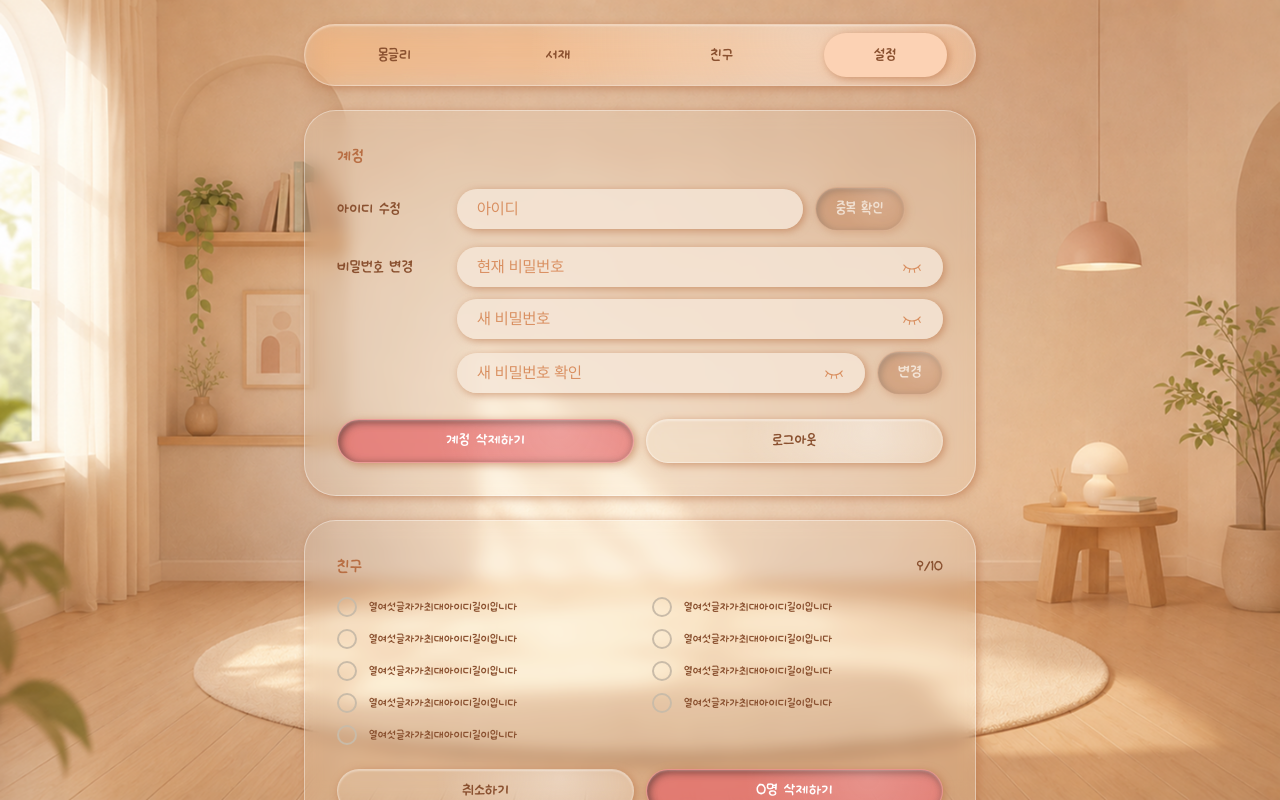
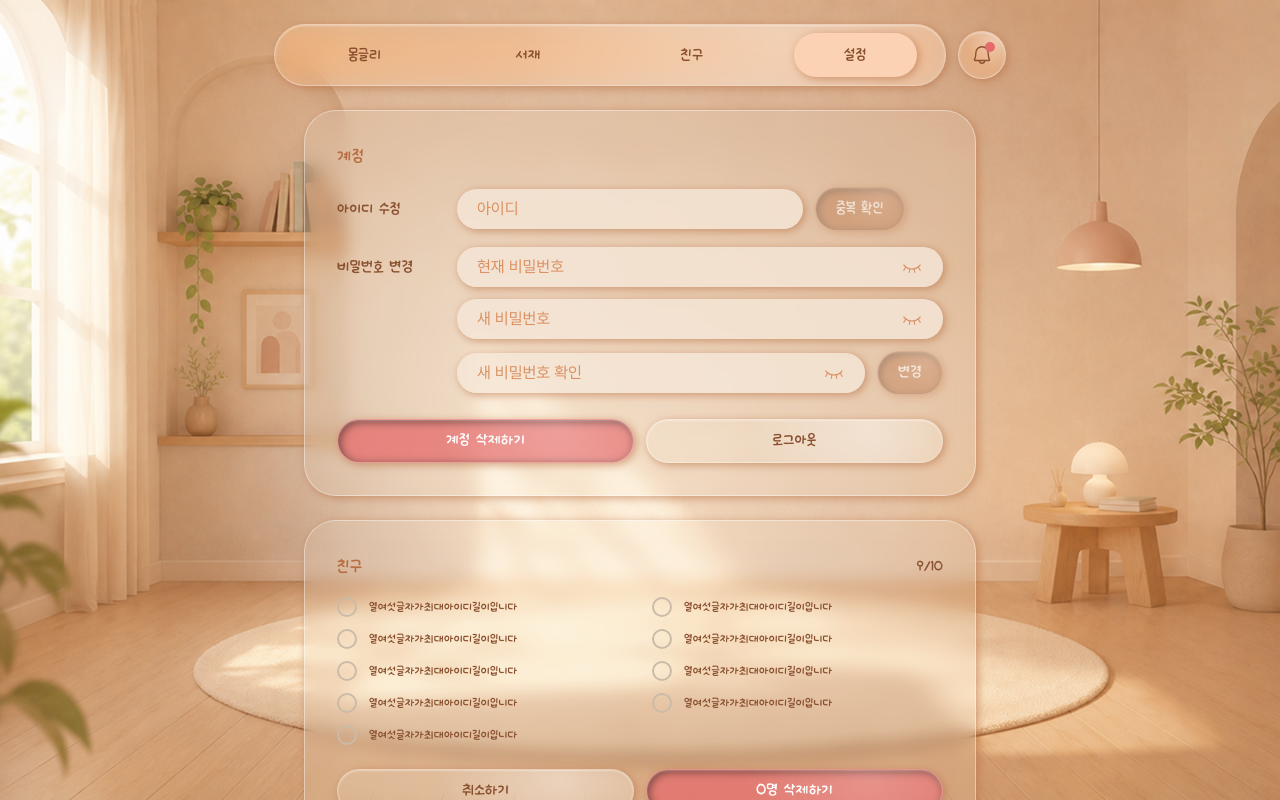
Before and after one commit to jhj04/Mongly, a Next.js app: page /settings in a window 1280 px wide. Built offline with nearby package versions, Linux system fonts and the light colour scheme; no server answers.

Commit message:
[FEAT] 알림 벨 + 친구 요청 목록 추가

```diff
--- /dev/null
+++ b/src/components/common/FriendRequestModal.tsx
@@ -0,0 +1,59 @@
+"use client";
+
+import { PiX } from "react-icons/pi";
+import { glassSurface } from "@/lib/styles";
+import Button from "./Button";
+import Portal from "./Portal";
+import type { FriendRequest } from "@/hooks/useFriendRequests";
+
+interface FriendRequestModalProps {
+  requests: FriendRequest[];
+  onAccept: (id: string) => void;
+  onReject: (id: string) => void;
+  onClose: () => void;
+}
+
+export default function FriendRequestModal({
+  requests,
+  onAccept,
+  onReject,
+  onClose,
+}: FriendRequestModalProps) {
+  return (
+    <Portal>
+      <div className="fixed inset-0 z-50 flex items-center justify-center bg-black/40 px-6">
+        <div className={`w-full max-w-md rounded-[2rem] px-8 py-10 bg-secondary/10 text-primary-900 ${glassSurface}`}>
+          <button
+            type="button"
+            onClick={onClose}
+            aria-label="닫기"
+            className="absolute right-6 top-6 z-10 text-primary-900"
+          >
+            <PiX size={22} />
+          </button>
+
+          <h2 className="relative z-10 text-center font-point text-2xl text-primary-800">친구 요청</h2>
+          <p className="relative z-10 mt-3 text-center text-sm text-primary-900">
+            팔로우 요청이 도착했어요. 확인하거나 삭제해 주세요.
+          </p>
+
+          <div className="relative z-10 mt-10 flex flex-col gap-5">
+            {requests.length === 0 ? (
+              <p className="text-center text-sm text-primary-900/70">받은 요청이 없어요</p>
+            ) : (
+              requests.map((request) => (
+                <div key={request.id} className="flex items-center justify-between gap-3">
+                  <span className="truncate text-base text-primary-900">{request.loginId}</span>
+                  <div className="flex flex-shrink-0 gap-2">
+                    <Button label="확인" variant="filled" size="sm" onClick={() => onAccept(request.id)} />
+                    <Button label="삭제" variant="outlined" size="sm" onClick={() => onReject(request.id)} />
+                  </div>
+                </div>
+              ))
+            )}
+          </div>
+        </div>
+      </div>
+    </Portal>
+  );
+}
--- a/src/components/common/Header.tsx
+++ b/src/components/common/Header.tsx
@@ -3,6 +3,7 @@
 import Link from "next/link";
 import { usePathname } from "next/navigation";
 import { glassSurface } from "@/lib/styles";
+import NotificationBell from "./NotificationBell";
 
 const navItems = [
   { label: "몽글리", href: "/home" },
@@ -15,15 +16,15 @@ export default function Header() {
   const pathname = usePathname();
 
   return (
-    <header className="w-full flex justify-center px-6 pt-6">
+    <header className="w-full flex items-center justify-center gap-3 px-6 pt-6">
       <nav
-        className={`${glassSurface} flex w-full max-w-2xl items-center rounded-full px-2 py-2 bg-secondary/20`}
+        className={`${glassSurface} flex flex-1 max-w-2xl items-center rounded-full px-2 py-2 bg-secondary/20`}
       >
         {navItems.map((item) => (
           <Link
             key={item.label}
             href={item.href}
-            className={`relative z-10 flex-1 py-2 mx-5 text-center rounded-full text-md transition-all font-point ${
+            className={`relative z-10 flex-1 py-2 mx-2 sm:mx-5 text-center rounded-full text-md transition-all font-point ${
               pathname === item.href
                 ? "bg-primary text-primary-900 text-lg shadow-drop"
                 : "text-primary-900 text-lg"
@@ -33,6 +34,8 @@ export default function Header() {
           </Link>
         ))}
       </nav>
+
+      <NotificationBell />
     </header>
   );
 }
--- /dev/null
+++ b/src/components/common/NotificationBell.tsx
@@ -0,0 +1,40 @@
+"use client";
+
+import { useState } from "react";
+import { PiBell } from "react-icons/pi";
+import { glassSurface } from "@/lib/styles";
+import { useFriendRequests } from "@/hooks/useFriendRequests";
+import FriendRequestModal from "./FriendRequestModal";
+
+// 헤더 오른쪽 알림 벨 — 친구 요청이 하나라도 있으면 빨간 점, 누르면 요청 목록 모달
+export default function NotificationBell() {
+  const { requests, hasUnread, acceptRequest, rejectRequest } = useFriendRequests();
+  const [open, setOpen] = useState(false);
+
+  return (
+    <>
+      <button
+        type="button"
+        aria-label="알림"
+        onClick={() => setOpen(true)}
+        className={`${glassSurface} relative flex-shrink-0 rounded-full p-3 bg-secondary/20 text-primary-900`}
+      >
+        <span className="relative z-10 flex">
+          <PiBell size={22} />
+        </span>
+        {hasUnread && (
+          <span className="absolute right-2.5 top-2.5 z-10 h-2.5 w-2.5 rounded-full bg-danger" />
+        )}
+      </button>
+
+      {open && (
+        <FriendRequestModal
+          requests={requests}
+          onAccept={acceptRequest}
+          onReject={rejectRequest}
+          onClose={() => setOpen(false)}
+        />
+      )}
+    </>
+  );
+}
--- a/src/data/dummy.ts
+++ b/src/data/dummy.ts
@@ -5,3 +5,10 @@ export const DUMMY_FRIENDS: string[] = Array.from(
   { length: 9 },
   () => "열여섯글자가최대아이디길이입니다"
 );
+
+// addFriend가 요청-승인 방식으로 바뀌기 전까지 알림 벨의 친구 요청 목록을 흉내내는 더미 데이터
+export const DUMMY_FRIEND_REQUESTS: string[] = [
+  "열여섯글자가최대아이디길이입니다",
+  "토마토",
+  "복숭아 갈치",
+];
--- /dev/null
+++ b/src/hooks/useFriendRequests.ts
@@ -0,0 +1,50 @@
+"use client";
+
+import { useCallback, useEffect, useState } from "react";
+import { DUMMY_FRIEND_REQUESTS } from "@/data/dummy";
+
+const STORAGE_KEY = "mongly:friendRequests";
+
+export interface FriendRequest {
+  id: string;
+  loginId: string;
+}
+
+function readRequests(): FriendRequest[] {
+  try {
+    const raw = window.localStorage.getItem(STORAGE_KEY);
+    if (raw) return JSON.parse(raw) as FriendRequest[];
+  } catch {
+    // 무시하고 더미로 시드
+  }
+  // 첫 방문이면 더미 요청 몇 개로 시드해서 알림 벨 동작을 바로 확인할 수 있게 함
+  const seeded = DUMMY_FRIEND_REQUESTS.map((loginId, i) => ({ id: `dummy-${i}`, loginId }));
+  window.localStorage.setItem(STORAGE_KEY, JSON.stringify(seeded));
+  return seeded;
+}
+
+// addFriend가 아직 즉시 성립 방식이라 실제 "요청 대기" API가 없음 —
+// 백엔드가 요청-승인 방식으로 바뀌면 이 훅 내부만 API 호출로 교체하면 됨(컴포넌트 쪽은 그대로).
+export function useFriendRequests() {
+  const [requests, setRequests] = useState<FriendRequest[]>([]);
+
+  useEffect(() => {
+    // eslint-disable-next-line react-hooks/set-state-in-effect
+    setRequests(readRequests());
+  }, []);
+
+  const removeRequest = useCallback((id: string) => {
+    setRequests((prev) => {
+      const next = prev.filter((r) => r.id !== id);
+      window.localStorage.setItem(STORAGE_KEY, JSON.stringify(next));
+      return next;
+    });
+  }, []);
+
+  // 확인(수락)/삭제(거절) 모두 지금은 목록에서 제거하는 것만 함 — 실제 친구 목록 반영은
+  // addFriend가 요청-승인 방식으로 바뀐 뒤 acceptRequest에서 API 호출을 추가하면 됨
+  const acceptRequest = useCallback((id: string) => removeRequest(id), [removeRequest]);
+  const rejectRequest = useCallback((id: string) => removeRequest(id), [removeRequest]);
+
+  return { requests, hasUnread: requests.length > 0, acceptRequest, rejectRequest };
+}
```
